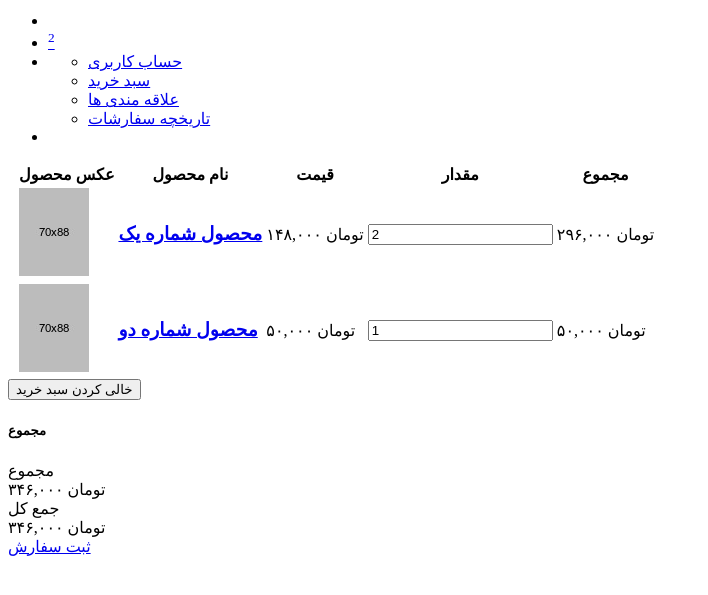
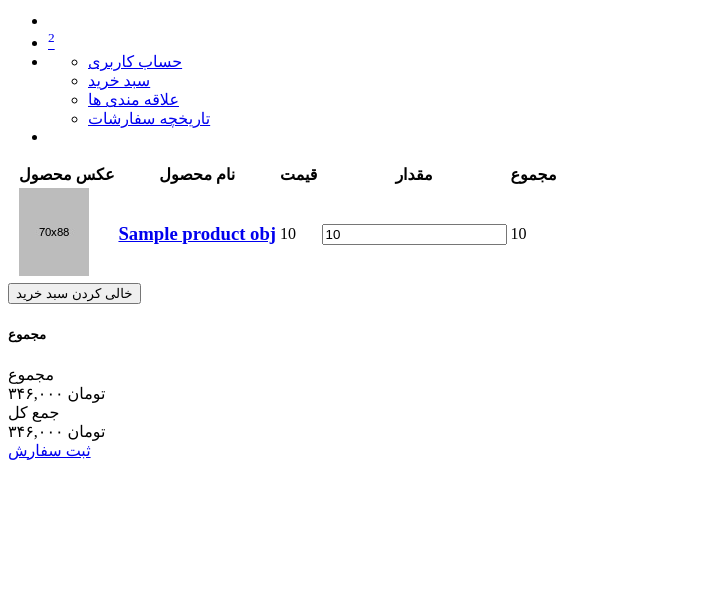
Before and after one commit to bobbysaeed/django-online-shop, a Django app: template cart/templates/cart/cart_detail.html in a window 1280 px wide. Shown: the part 177-772 px from the top of the page, without its empty margins (0-708 px from the left). Run offline with Django 4.2, Linux system fonts and the light colour scheme; the template is opened without the code that fills it: most values are stand-ins (such as "Sample title", 1, 10 or a date in 2020); some libraries are stand-ins or nearby versions.

Commit message:
modify cart detail view and html

```diff
--- a/cart/templates/cart/cart_detail.html
+++ b/cart/templates/cart/cart_detail.html
@@ -28,6 +28,7 @@
                         </tr>
                       </thead>
                       <tbody>
+                        {% for item in cart %}
                             <tr>
                             <td class="product-remove text-left">
                               <a href=""><i class="flaticon flaticon-cross"></i></a>
@@ -36,42 +37,21 @@
                               <img src="assets/img/products/prod-10-70x88.jpg" alt="Product Thumnail" />
                             </td>
                             <td class="product-name wide-column">
-                            <h3><a href="product-details.html">محصول شماره یک</a></h3>
+                              <h3><a href="product-details.html">{{ item.product_obj.title }}</a></h3>
                             </td>
                             <td class="product-price">
-                            <span class="product-price-wrapper"><span class="money">۱۴۸,۰۰۰ تومان</span></span>
+                              <span class="product-price-wrapper"><span class="money">{{ item.product_obj.price }}</span></span>
                             </td>
                             <td class="product-quantity">
                               <div class="quantity">
-                              <input type="number" class="quantity-input" name="qty" id="qty-1" value="2" min="1" />
+                                <input type="number" class="quantity-input" name="qty" id="qty-1" value="{{ item.quantity }}" min="1" />
                               </div>
                             </td>
                             <td class="product-total-price">
-                            <span class="product-price-wrapper"><span class="money">۲۹۶,۰۰۰ تومان</span></span>
+                              <span class="product-price-wrapper"><span class="money">{{ item.product_obj.price }}</span></span>
                             </td>
                             </tr>
-                        <tr>
-                          <td class="product-remove text-left">
-                            <a href=""><i class="flaticon flaticon-cross"></i></a>
-                          </td>
-                          <td class="product-thumbnail text-left">
-                            <img src="assets/img/products/prod-10-70x88.jpg" alt="Product Thumnail" />
-                          </td>
-                          <td class="product-name wide-column">
-                            <h3><a href="product-details.html">محصول شماره دو</a></h3>
-                          </td>
-                          <td class="product-price">
-                            <span class="product-price-wrapper"><span class="money">۵۰,۰۰۰ تومان</span></span>
-                          </td>
-                          <td class="product-quantity">
-                            <div class="quantity">
-                              <input type="number" class="quantity-input" name="qty" id="qty-1" value="1" min="1" />
-                            </div>
-                          </td>
-                          <td class="product-total-price">
-                            <span class="product-price-wrapper"><span class="money">۵۰,۰۰۰ تومان</span></span>
-                          </td>
-                        </tr>
+                        {% endfor %}
                       </tbody>
                     </table>
                   </div>
--- a/products/views.py
+++ b/products/views.py
@@ -6,6 +6,7 @@ from django.views import generic
 
 from .models import Product, Comment
 from .forms import CommentForm
+from cart.forms import AddProductToCart
 
 
 class ProducListView(generic.ListView):
@@ -23,6 +24,8 @@ class ProductDetailView(generic.DetailView):
     def get_context_data(self, **kwargs: Any):
         context = super().get_context_data(**kwargs)
         context['comment_form'] = CommentForm()
+        context['add_to_cart_form'] = AddProductToCart()
+
         return context
 
 
```
Also changed, not shown: cart/urls.py (+5 -2 lines), cart/views.py (+6 -1 lines), products/templates/products/product_detail.html (+7 -2 lines). Lines whose indentation alone changed are shown as unchanged.
